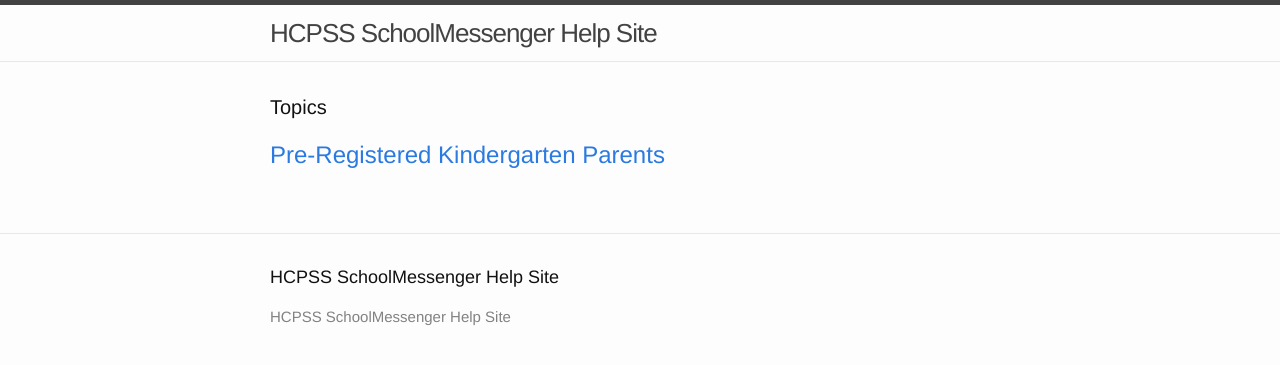
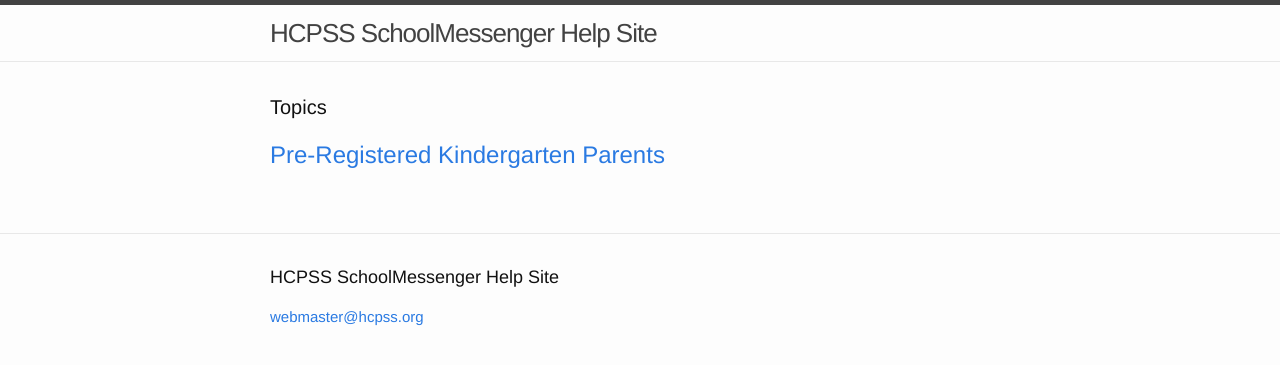
Before and after one commit to HCPSS/school-messenger-help, a Jekyll site: the page built from index.html, in a window 1280 px wide. Shown: the top 365 px of the page. Built offline with Jekyll 4.4.1, drawn with Linux system fonts in a browser that asks for light colours.

Commit message:
removed unnecessary fields

```diff
--- a/_includes/footer.html
+++ b/_includes/footer.html
@@ -7,46 +7,8 @@
     <div class="footer-col-wrapper">
       <div class="footer-col  footer-col-1">
         <ul class="contact-list">
-          <li>{{ site.title }}</li>
-          <li><a href="mailto:{{ site.email }}">{{ site.email }}</a></li>
+          <p><a href="mailto:webmaster@hcpss.org">webmaster@hcpss.org</a></p>
         </ul>
-      </div>
-
-      <div class="footer-col  footer-col-2">
-        <ul class="social-media-list">
-          {% if site.github_username %}
-          <li>
-            <a href="https://github.com/{{ site.github_username }}">
-              <span class="icon  icon--github">
-                <svg viewBox="0 0 16 16">
-                  <path fill="#828282" d="M7.999,0.431c-4.285,0-7.76,3.474-7.76,7.761 c0,3.428,2.223,6.337,5.307,7.363c0.388,0.071,0.53-0.168,0.53-0.374c0-0.184-0.007-0.672-0.01-1.32 c-2.159,0.469-2.614-1.04-2.614-1.04c-0.353-0.896-0.862-1.135-0.862-1.135c-0.705-0.481,0.053-0.472,0.053-0.472 c0.779,0.055,1.189,0.8,1.189,0.8c0.692,1.186,1.816,0.843,2.258,0.645c0.071-0.502,0.271-0.843,0.493-1.037 C4.86,11.425,3.049,10.76,3.049,7.786c0-0.847,0.302-1.54,0.799-2.082C3.768,5.507,3.501,4.718,3.924,3.65 c0,0,0.652-0.209,2.134,0.796C6.677,4.273,7.34,4.187,8,4.184c0.659,0.003,1.323,0.089,1.943,0.261 c1.482-1.004,2.132-0.796,2.132-0.796c0.423,1.068,0.157,1.857,0.077,2.054c0.497,0.542,0.798,1.235,0.798,2.082 c0,2.981-1.814,3.637-3.543,3.829c0.279,0.24,0.527,0.713,0.527,1.437c0,1.037-0.01,1.874-0.01,2.129 c0,0.208,0.14,0.449,0.534,0.373c3.081-1.028,5.302-3.935,5.302-7.362C15.76,3.906,12.285,0.431,7.999,0.431z"/>
-                </svg>
-              </span>
-
-              <span class="username">{{ site.github_username }}</span>
-            </a>
-          </li>
-          {% endif %}
-
-          {% if site.twitter_username %}
-          <li>
-            <a href="https://twitter.com/{{ site.twitter_username }}">
-              <span class="icon  icon--twitter">
-                <svg viewBox="0 0 16 16">
-                  <path fill="#828282" d="M15.969,3.058c-0.586,0.26-1.217,0.436-1.878,0.515c0.675-0.405,1.194-1.045,1.438-1.809
-                  c-0.632,0.375-1.332,0.647-2.076,0.793c-0.596-0.636-1.446-1.033-2.387-1.033c-1.806,0-3.27,1.464-3.27,3.27 c0,0.256,0.029,0.506,0.085,0.745C5.163,5.404,2.753,4.102,1.14,2.124C0.859,2.607,0.698,3.168,0.698,3.767 c0,1.134,0.577,2.135,1.455,2.722C1.616,6.472,1.112,6.325,0.671,6.08c0,0.014,0,0.027,0,0.041c0,1.584,1.127,2.906,2.623,3.206 C3.02,9.402,2.731,9.442,2.433,9.442c-0.211,0-0.416-0.021-0.615-0.059c0.416,1.299,1.624,2.245,3.055,2.271 c-1.119,0.877-2.529,1.4-4.061,1.4c-0.264,0-0.524-0.015-0.78-0.046c1.447,0.928,3.166,1.469,5.013,1.469 c6.015,0,9.304-4.983,9.304-9.304c0-0.142-0.003-0.283-0.009-0.423C14.976,4.29,15.531,3.714,15.969,3.058z"/>
-                </svg>
-              </span>
-
-              <span class="username">{{ site.twitter_username }}</span>
-            </a>
-          </li>
-          {% endif %}
-        </ul>
-      </div>
-
-      <div class="footer-col  footer-col-3">
-        <p class="text">{{ site.description }}</p>
       </div>
     </div>
 
```
